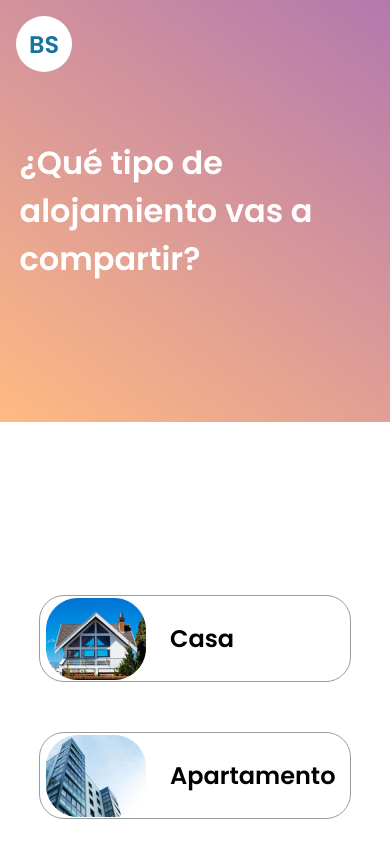
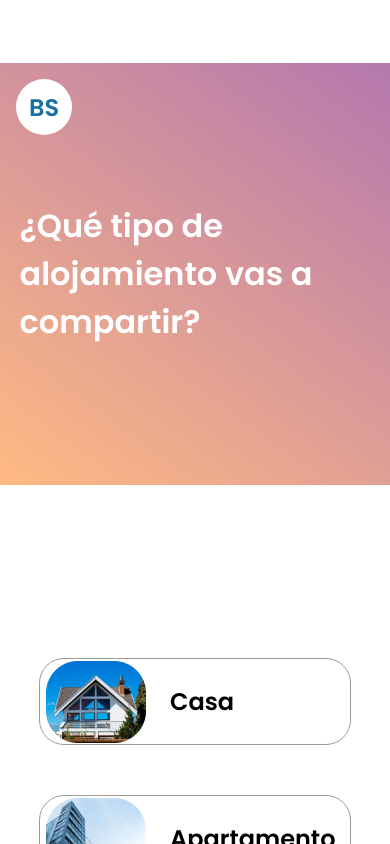
Before and after one commit to Mike-droid/host_ui_c9, a Next.js app: page /paso/1 in a window 390 px wide. Shown: the top 844 px of the page. Built offline with nearby package versions, Linux system fonts and the light colour scheme.

Commit message:
cambios estructura paso 2

```diff
--- a/components/RightSide.jsx
+++ b/components/RightSide.jsx
@@ -13,6 +13,11 @@ const RightSide = (props) => {
         <OptionCard image='/hotel.png' alt="Hotel" description="Hotel" />
       </div>
 
+      <div className={RightSideStyles.stepsNavigation}>
+
+
+      </div>{/*Steps Navigation*/}
+
     </section>
   );
 }
--- a/styles/RightSide.module.css
+++ b/styles/RightSide.module.css
@@ -6,7 +6,7 @@
 @media (max-width:991px){
     .right_side{
         width: 100%;
-        height: 50vh;
+        height: 35vh;
     }
 }
 
@@ -18,3 +18,6 @@
     align-items: center;
     justify-content: center;
 }
+.stepsNavigation{
+
+}
```
